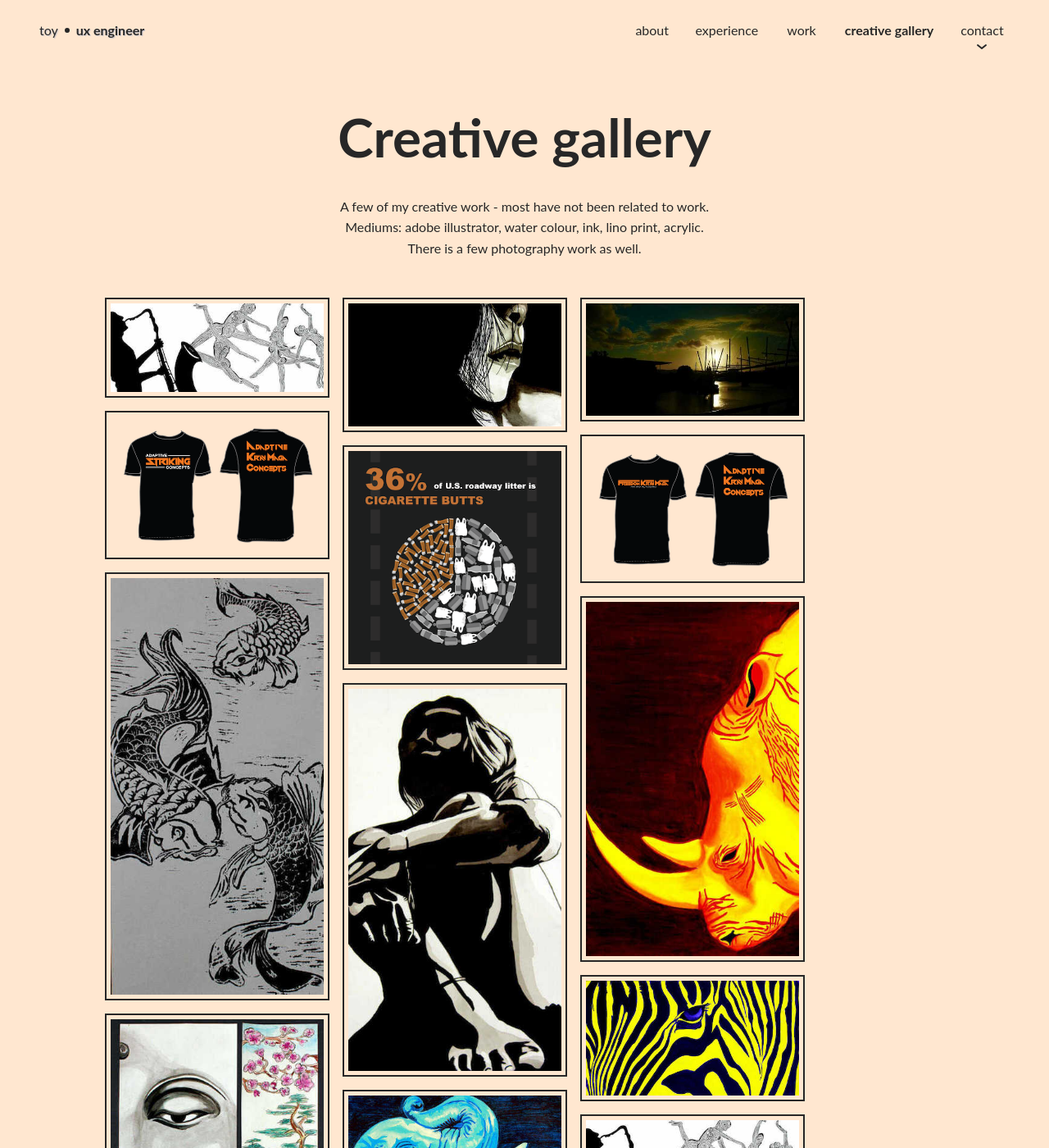
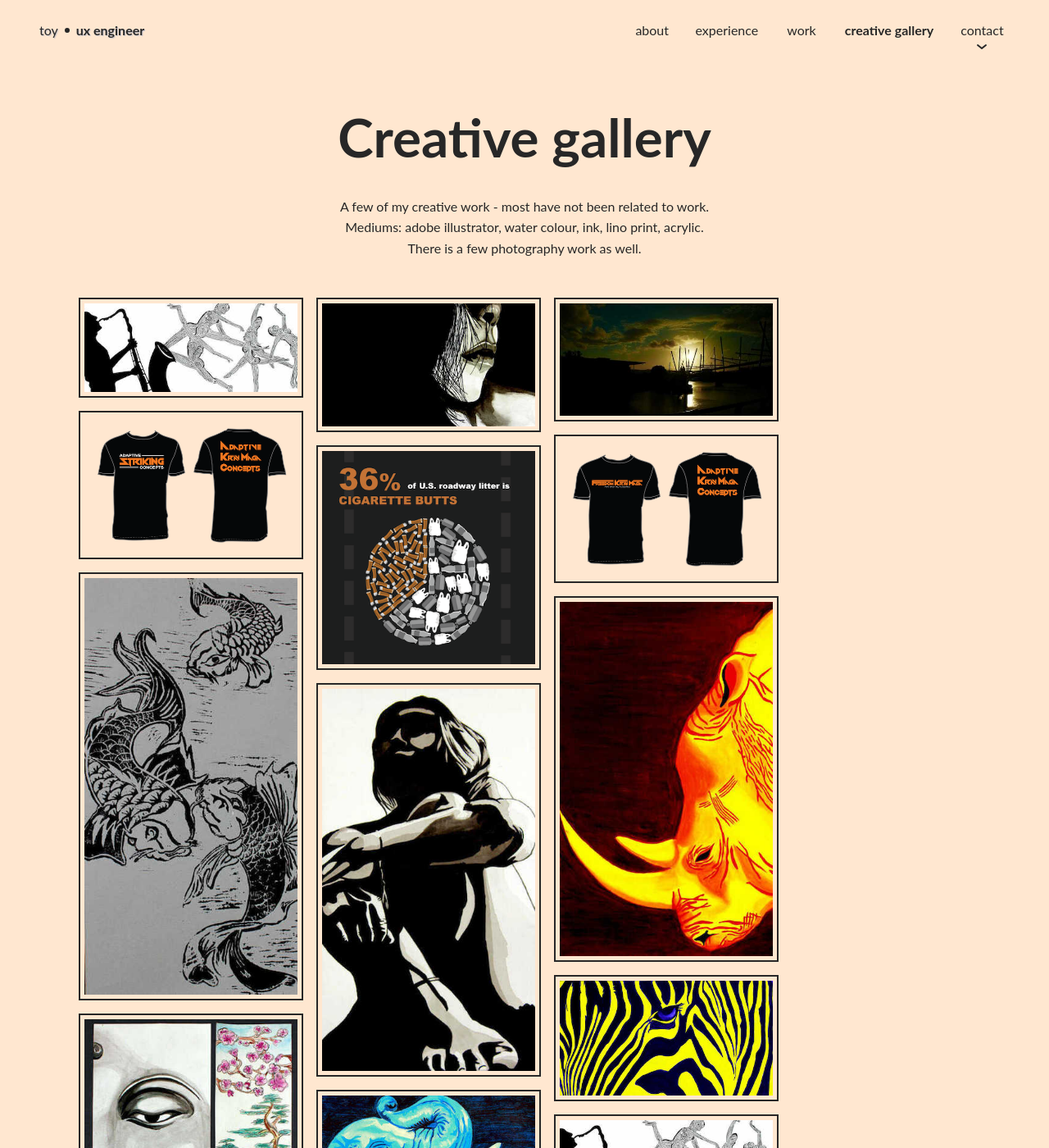
Before and after one commit to t-siri/portfolio-2021, a Jekyll site: the page built from _pages/gallery.html, in a window 1280 px wide and 1400 px high. Shown: the whole window at 82% size. Built offline with Jekyll 4.4.1, drawn with Linux system fonts in a browser that asks for light colours; some web fonts are replaced.

Commit message:
gal max width

```diff
--- a/_sass/pages/gallery.scss
+++ b/_sass/pages/gallery.scss
@@ -7,18 +7,15 @@
         margin-bottom: $space-lg;
     }
     section.creative-gallery {
+        display: flex;
+        margin: 0 auto;
+        align-content: center;
+        justify-content: center;
         @include media-min(md) {
-            max-width: 80vw;
-            display: flex;
-            margin: 0 auto;
+            max-width: 85vw;
         }
         @include media(xsm) {
             max-width: calc(100vw - 3rem - 3rem);
-            display: flex;
-            margin: 0 auto;
-            display: flex;
-            align-content: center;
-            justify-content: center;
         }
         .gallery-image {
             @include media(xsm) {
--- a/site/feed.xml
+++ b/site/feed.xml
@@ -1 +1 @@
-<?xml version="1.0" encoding="utf-8"?><feed xmlns="http://www.w3.org/2005/Atom" ><generator uri="https://jekyllrb.com/" version="4.1.1">Jekyll</generator><link href="http://localhost:4000/feed.xml" rel="self" type="application/atom+xml" /><link href="http://localhost:4000/" rel="alternate" type="text/html" /><updated>2021-01-14T23:25:35+10:00</updated><id>http://localhost:4000/feed.xml</id><title type="html">Codebots</title></feed>
+<?xml version="1.0" encoding="utf-8"?><feed xmlns="http://www.w3.org/2005/Atom" ><generator uri="https://jekyllrb.com/" version="4.1.1">Jekyll</generator><link href="http://localhost:4000/feed.xml" rel="self" type="application/atom+xml" /><link href="http://localhost:4000/" rel="alternate" type="text/html" /><updated>2021-01-14T23:29:52+10:00</updated><id>http://localhost:4000/feed.xml</id><title type="html">Codebots</title></feed>
```
Also changed, not shown: site/assets/css/main.css, 1 other file.
